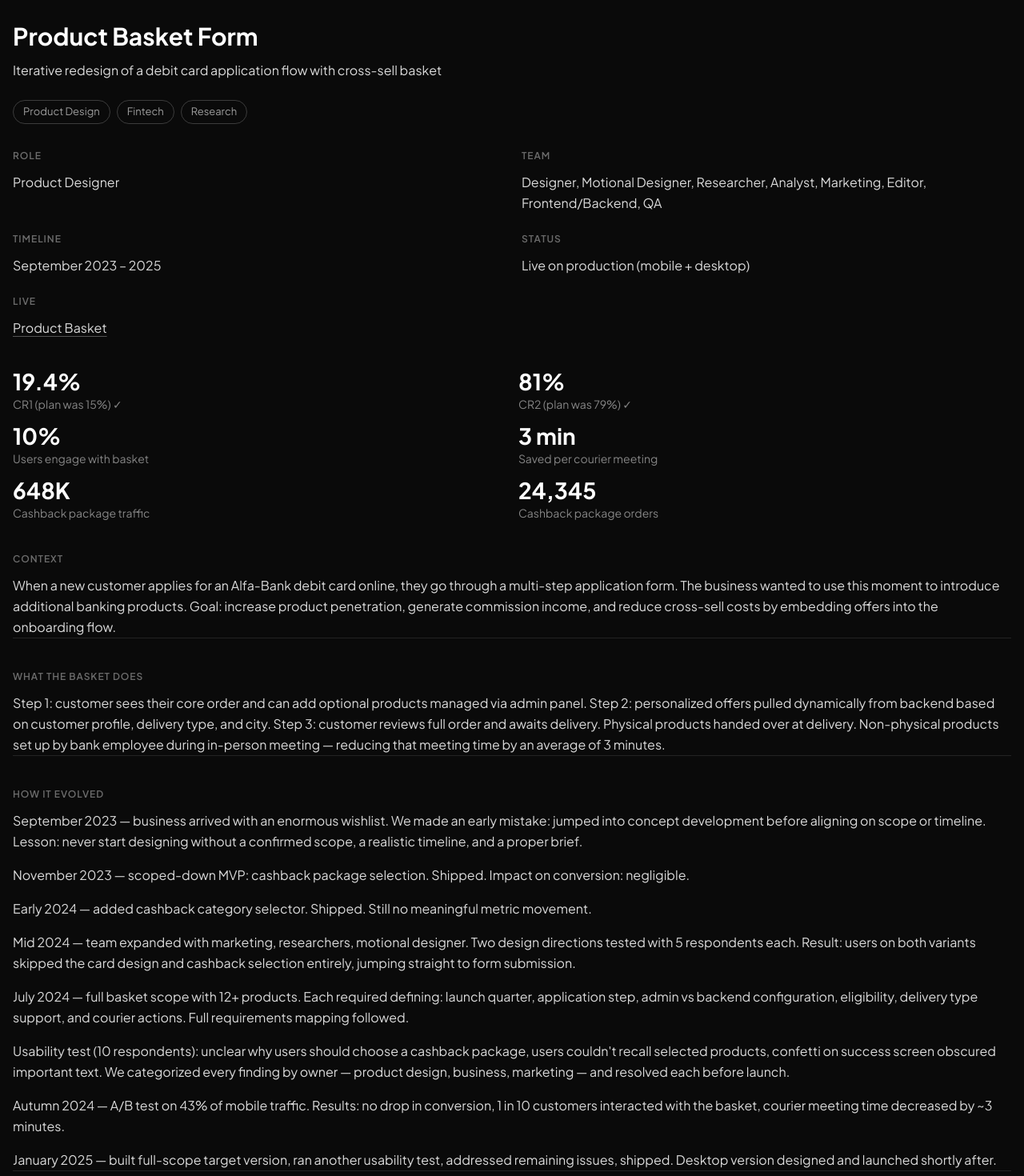
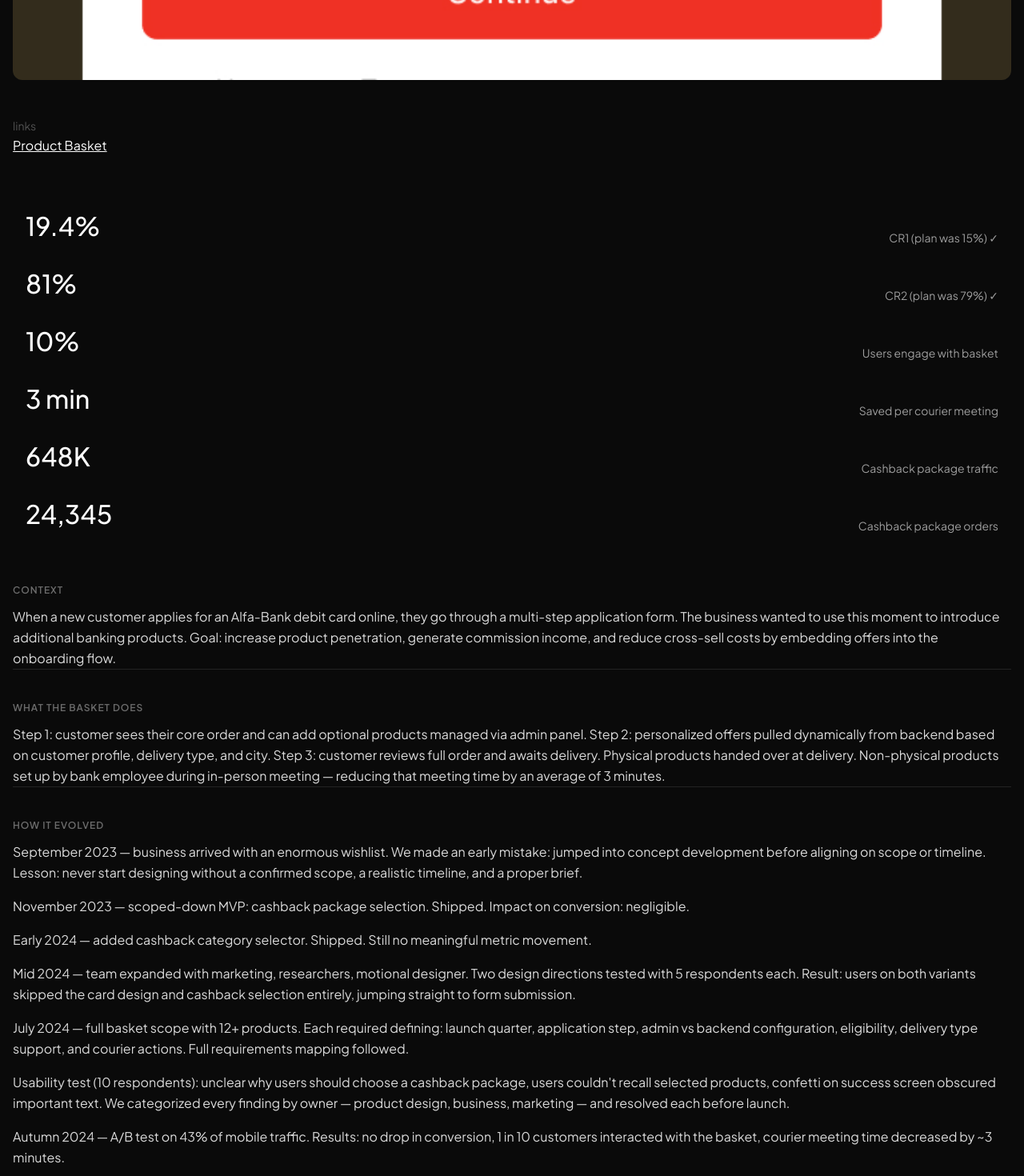
Before and after one commit to AnnGolub/portfolio, a Next.js app: page /work/basket in a window 1280 px wide. Shown: the part 1280-2750 px from the top of the page at 80% size. Built offline with nearby package versions, Linux system fonts and the light colour scheme.

Commit message:
Restructure case study pages with back button, links, and metric rows.
Add circular back control, prominent title and hero image, live links block, horizontal metrics layout, and section-only content below.

Co-authored-by: Cursor <cursoragent@cursor.com>

```diff
--- a/app/work/[slug]/page.tsx
+++ b/app/work/[slug]/page.tsx
@@ -1,8 +1,14 @@
 import type { Metadata } from "next";
-import Link from "next/link";
 import { notFound } from "next/navigation";
+import { CaseStudyBackButton } from "@/components/CaseStudyBackButton";
 import { CaseStudyContent } from "@/components/CaseStudyContent";
+import { CaseStudyLinks } from "@/components/CaseStudyLinks";
+import { CaseStudyStats } from "@/components/CaseStudyStats";
 import { PageShell } from "@/components/PageShell";
+import {
+  getCaseStudyDisplayStats,
+  getCaseStudyLiveLinks,
+} from "@/lib/caseStudyPage";
 import { getAllSlugs, getCaseBySlug } from "@/lib/cases";
 
 type PageProps = {
@@ -31,52 +37,39 @@ export default function CaseStudyPage({ params }: PageProps) {
     notFound();
   }
 
+  const liveLinks = getCaseStudyLiveLinks(caseStudy.content);
+  const displayStats = getCaseStudyDisplayStats(
+    caseStudy.slug,
+    caseStudy.stats,
+  );
+
   return (
     <PageShell
       tone="base"
       className="!px-4 sm:!px-4"
       innerClassName="max-w-full"
     >
-      <Link
-        href="/#projects"
-        className="mb-6 inline-block text-sm text-white/50 transition-colors hover:text-white"
-      >
-        ← Work
-      </Link>
+      <CaseStudyBackButton />
+
+      <h1 className="mt-6 text-[47px] font-medium leading-normal text-white">
+        {caseStudy.title}
+      </h1>
 
       {caseStudy.image ? (
         <img
           src={caseStudy.image}
           alt=""
-          className="mb-8 w-full rounded-xl object-cover"
+          className="mt-6 w-full rounded-xl object-cover"
         />
       ) : (
-        <div
-          className="mb-8 h-60 w-full rounded-xl bg-[#1a1a1a]"
-          aria-hidden
-        />
+        <div className="mt-6 h-60 w-full rounded-xl bg-[#1a1a1a]" aria-hidden />
       )}
 
-      <header className="mb-8">
-        <h1 className="text-2xl font-bold text-white sm:text-3xl">
-          {caseStudy.title}
-        </h1>
-        <p className="mt-3 text-base leading-[26px] text-white/[0.85]">
-          {caseStudy.description}
-        </p>
-        <ul className="mt-6 flex flex-wrap gap-2">
-          {caseStudy.tags.map((tag) => (
-            <li
-              key={tag}
-              className="rounded-full border border-white/20 px-3 py-1 text-[13px] text-white/60"
-            >
-              {tag}
-            </li>
-          ))}
-        </ul>
-      </header>
+      <CaseStudyLinks links={liveLinks} />
 
-      <CaseStudyContent content={caseStudy.content} stats={caseStudy.stats} />
+      <CaseStudyStats stats={displayStats} />
+
+      <CaseStudyContent content={caseStudy.content} />
     </PageShell>
   );
 }
--- /dev/null
+++ b/components/CaseStudyBackButton.tsx
@@ -0,0 +1,18 @@
+"use client";
+
+import { useRouter } from "next/navigation";
+
+export function CaseStudyBackButton() {
+  const router = useRouter();
+
+  return (
+    <button
+      type="button"
+      onClick={() => router.back()}
+      aria-label="Go back"
+      className="flex h-8 w-8 min-h-8 min-w-8 items-center justify-center rounded-full bg-[#525252] p-0 transition-opacity hover:opacity-80"
+    >
+      <img src="/icons/Close.svg" width={16} height={16} alt="" />
+    </button>
+  );
+}
--- a/components/CaseStudyContent.tsx
+++ b/components/CaseStudyContent.tsx
@@ -1,7 +1,3 @@
-import { CaseStudyMeta } from "@/components/CaseStudyMeta";
-import { CaseStudyStats } from "@/components/CaseStudyStats";
-import { LiveLinks } from "@/components/LiveLinks";
-import type { CaseStat } from "@/data/cases";
 import {
   parseCaseContent,
   splitSectionParagraphs,
@@ -10,24 +6,17 @@ import { Fragment } from "react";
 
 type CaseStudyContentProps = {
   content: string;
-  stats: CaseStat[];
 };
 
-export function CaseStudyContent({ content, stats }: CaseStudyContentProps) {
-  const { meta, sections } = parseCaseContent(content);
+export function CaseStudyContent({ content }: CaseStudyContentProps) {
+  const { sections } = parseCaseContent(content);
+  const contentSections = sections.filter((section) => section.title !== "LIVE");
+
+  if (contentSections.length === 0) return null;
 
   return (
-    <div>
-      {meta.length > 0 && (
-        <section aria-label="Project details" className="mb-10">
-          <CaseStudyMeta items={meta} />
-        </section>
-      )}
-
-      <CaseStudyStats stats={stats} />
-
-      <div>
-        {sections.map((section, index) => (
+    <div className="mt-12">
+      {contentSections.map((section, index) => (
         <Fragment key={section.title}>
           {index > 0 && (
             <hr
@@ -39,12 +28,6 @@ export function CaseStudyContent({ content, stats }: CaseStudyContentProps) {
             <h2 className="mb-3 text-xs font-semibold uppercase tracking-[0.08em] text-white/40">
               {section.title}
             </h2>
-              {section.title === "LIVE" ? (
-                <LiveLinks
-                  value={section.body}
-                  className="text-base leading-[26px] text-white/[0.85]"
-                />
-              ) : (
             <div className="space-y-4">
               {splitSectionParagraphs(section.body).map((paragraph, i) => (
                 <p
@@ -55,11 +38,9 @@ export function CaseStudyContent({ content, stats }: CaseStudyContentProps) {
                 </p>
               ))}
             </div>
-              )}
           </section>
         </Fragment>
       ))}
     </div>
-    </div>
   );
 }
--- /dev/null
+++ b/components/CaseStudyLinks.tsx
@@ -0,0 +1,26 @@
+import type { LiveLink } from "@/lib/parseLiveLinks";
+
+type CaseStudyLinksProps = {
+  links: LiveLink[];
+};
+
+export function CaseStudyLinks({ links }: CaseStudyLinksProps) {
+  if (links.length === 0) return null;
+
+  return (
+    <section className="mt-12">
+      <p className="text-sm font-normal leading-[18px] text-[#525252]">links</p>
+      {links.map((link) => (
+        <a
+          key={link.url}
+          href={link.url}
+          target="_blank"
+          rel="noopener noreferrer"
+          className="mt-1 block text-base font-normal leading-6 text-white underline"
+        >
+          {link.label}
+        </a>
+      ))}
+    </section>
+  );
+}
--- a/components/CaseStudyStats.tsx
+++ b/components/CaseStudyStats.tsx
@@ -8,17 +8,20 @@ export function CaseStudyStats({ stats }: CaseStudyStatsProps) {
   if (stats.length === 0) return null;
 
   return (
-    <section aria-label="Key metrics" className="mb-10">
-      <ul className="grid grid-cols-2 gap-4">
-        {stats.map((stat) => (
-          <li key={`${stat.label}-${stat.value}`}>
-            <p className="text-[28px] font-bold leading-none text-white">
-              {stat.value}
-            </p>
-            <p className="mt-1 text-sm font-normal text-white/50">{stat.label}</p>
-          </li>
-        ))}
-      </ul>
+    <section aria-label="Key metrics" className="mt-12 flex w-full flex-col gap-6 p-4">
+      {stats.map((stat) => (
+        <div
+          key={`${stat.label}-${stat.value}`}
+          className="flex items-end justify-between self-stretch"
+        >
+          <p className="text-[32px] font-medium leading-normal text-white">
+            {stat.value}
+          </p>
+          <p className="text-right text-sm font-normal leading-[18px] text-white/60">
+            {stat.label}
+          </p>
+        </div>
+      ))}
     </section>
   );
 }
--- /dev/null
+++ b/lib/caseStudyPage.ts
@@ -0,0 +1,32 @@
+import type { CaseStat } from "@/data/cases";
+import { parseCaseContent } from "@/lib/parseCaseContent";
+import { parseLiveLinks } from "@/lib/parseLiveLinks";
+
+export function getCaseStudyLiveLinks(content: string) {
+  const { meta, sections } = parseCaseContent(content);
+  const links = [];
+
+  const liveMeta = meta.find((item) => item.label === "Live");
+  if (liveMeta) {
+    links.push(...parseLiveLinks(liveMeta.value));
+  }
+
+  const liveSection = sections.find((section) => section.title === "LIVE");
+  if (liveSection) {
+    links.push(...parseLiveLinks(liveSection.body));
+  }
+
+  const seen = new Set<string>();
+  return links.filter((link) => {
+    if (seen.has(link.url)) return false;
+    seen.add(link.url);
+    return true;
+  });
+}
+
+export function getCaseStudyDisplayStats(slug: string, stats: CaseStat[]) {
+  if (slug === "metals") {
+    return stats.slice(0, 4);
+  }
+  return stats;
+}
```
Lines whose indentation alone changed are shown as unchanged.
